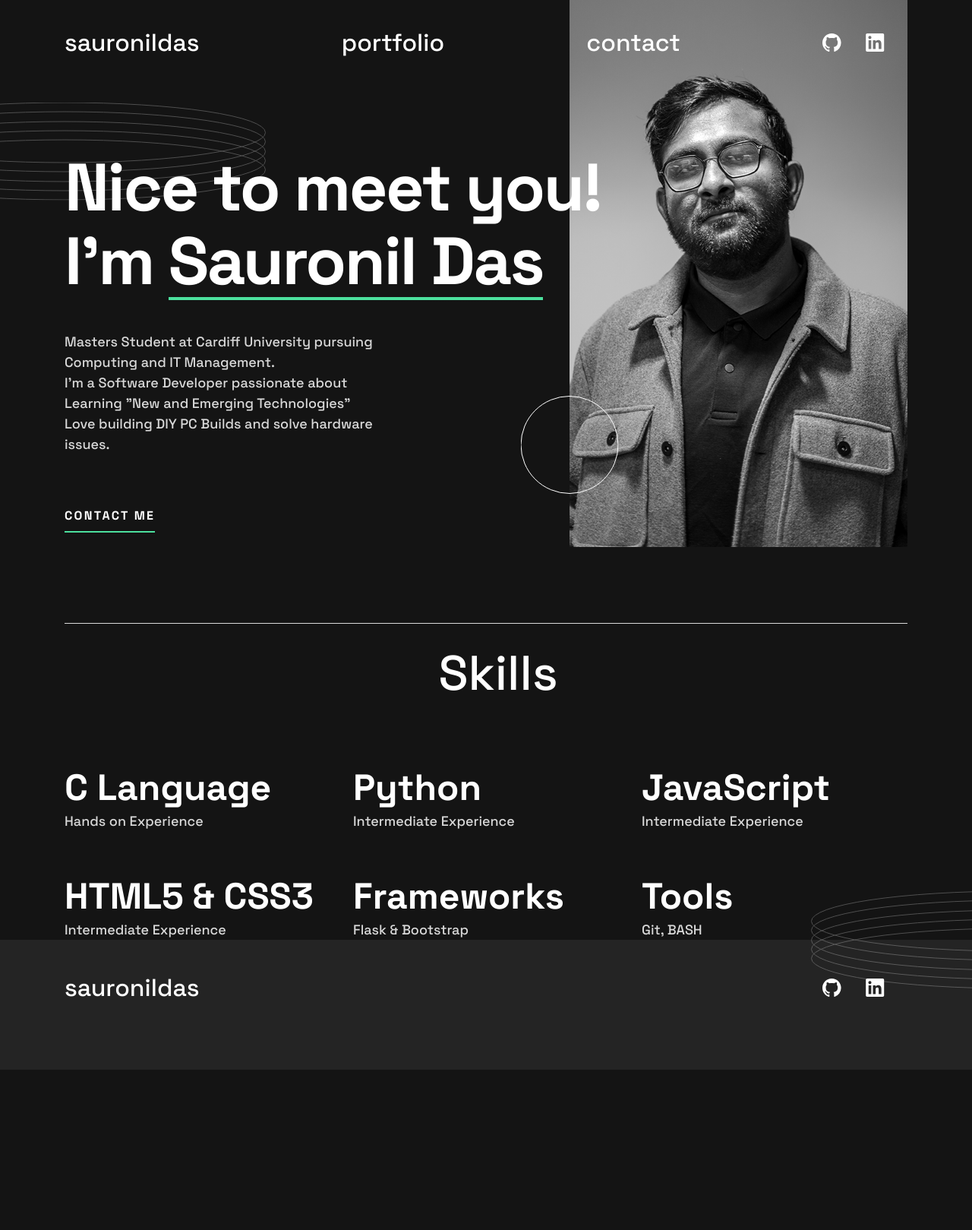
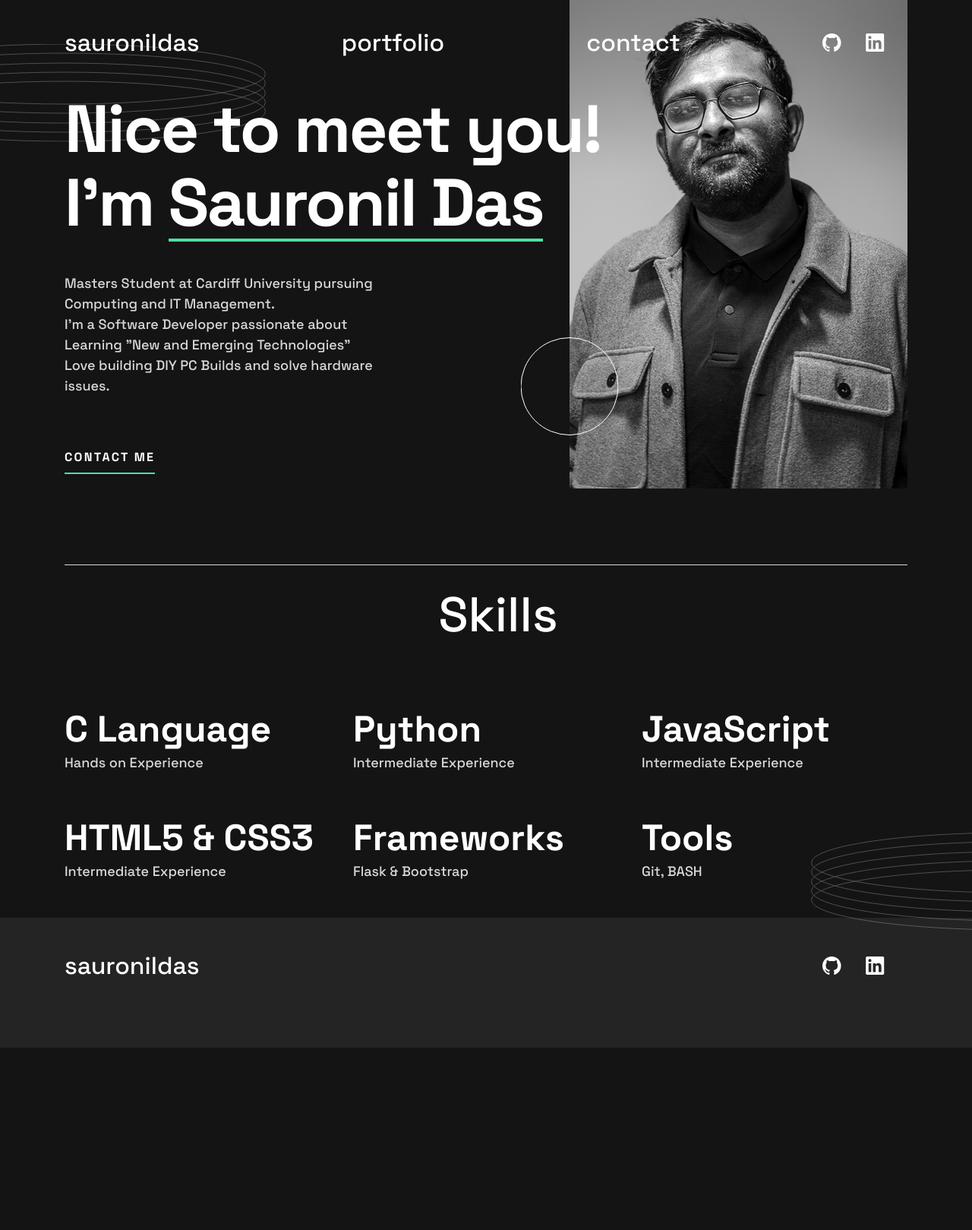
Before and after one commit to manassarma13/my_portfolio_v2, a Flask app: page / in a window 1280 px wide. Shown: the top 1619 px of the page at 76% size. After the commit the page ends 1379 px from the top, so only its background shows below. Run offline with Flask 3, Linux system fonts and the light colour scheme.

Commit message:
minor changes

```diff
--- a/my_portfolio/__init__.py
+++ b/my_portfolio/__init__.py
@@ -1,6 +1,7 @@
 from flask import Flask
 from flask_sqlalchemy import SQLAlchemy
-from flask import Flask, render_template, url_for, redirect, request, flash
+from flask import Flask, render_template, url_for, redirect, \
+     request, flash, send_from_directory
 from flask_login import LoginManager, login_user, login_required, \
     logout_user, current_user
 
@@ -59,6 +60,13 @@ def register():
         return redirect(url_for('login'))
     return render_template('register.html',form=form)
 
+@app.route("/robots.txt")
+def robots():
+    return send_from_directory("static", "robots.txt")
+
+if __name__ == "__main__":
+    app.run()
+
 
 @app.errorhandler(404)
 def page_not_found(e):
--- a/my_portfolio/static/main.js
+++ b/my_portfolio/static/main.js
@@ -1,3 +1,4 @@
+// Google Map Integration
 function initMap() {
     // The location of Uluru
     const uluru = { lat: 51.486060, lng: -3.173050 };
@@ -15,6 +16,7 @@ function initMap() {
 
 window.initMap = initMap;
 
+//Dynamic Color Js Implementation in Portfolio page
 
 const values = [
     { value: 'Projects', color: '#f9d77f' },
--- a/my_portfolio/static/style.css
+++ b/my_portfolio/static/style.css
@@ -224,6 +224,7 @@ svg {
   position: relative;
   z-index: 1;
   margin-block-start: 20px;
+  margin-block-end: 30px;
 }
 
 .header__nav {
@@ -254,6 +255,7 @@ svg {
 @media (min-width: 37.5em) {
   .header {
     margin-block-start: 30px;
+    margin-block-end: 30px;
   }
 
   .header__nav {
@@ -272,7 +274,7 @@ svg {
 @media (min-width: 62.5em) {
   .header {
     margin-block-start: 40px;
-    margin-block-end: 127px;
+    margin-block-end: 50px;
   }
 
   .header__nav {
--- a/my_portfolio/templates/contact.html
+++ b/my_portfolio/templates/contact.html
@@ -93,7 +93,7 @@
 		<div id="map"></div>
 	</div>
 
-	<footer class="footer bg-less-dark">
+	<footer class="footer bg-less-dark" style="margin-top:3rem">
 		<h2 class="visually-hidden">Footer</h2>
 		<div class="wrapper">
 			<nav class="header__nav">
--- a/my_portfolio/templates/index.html
+++ b/my_portfolio/templates/index.html
@@ -3,6 +3,8 @@
 
 <head>
   <meta charset="UTF-8" />
+  <meta name="keywords" content="HTML, CSS, JavaScript Sauronil Das ">
+  <meta name="author" content="Sauronil Das">
   <meta name="viewport" content="width=device-width, initial-scale=1.0" />
   <link rel="preconnect" href="https://fonts.googleapis.com" />
   <link rel="preconnect" href="https://fonts.gstatic.com" crossorigin />
@@ -58,7 +60,7 @@
             <picture>
               <source media="(min-width: 62.5em)" srcset="/static/assets/images/image-profile-desktop.webp" />
               <source media="(min-width: 37.5em)" srcset="static/assets/images/image-profile-tablet.webp" />
-              <img class="hero__image" src="static/assets/images/image-profile-mobile.webp" alt="picture of Sauronil Das"
+              <img class="hero__image" src="static/assets/images/image-profile-mobile.webp" alt="Image of Sauronil Das"
                 width-="174" height="383" />
             </picture>
             <img class="hero__rings" src="static/assets/images/pattern-rings.svg" alt="" width="530" height="129" />
@@ -111,7 +113,7 @@
       </section>
     </main>
 
-    <footer class="footer bg-less-dark">
+    <footer class="footer bg-less-dark" style="margin-top: 3rem">
       <h2 class="visually-hidden">Footer</h2>
       <div class="wrapper">
         <nav class="header__nav">
```
Also changed, not shown: my_portfolio/static/robots.txt (added, +8 -0 lines).
